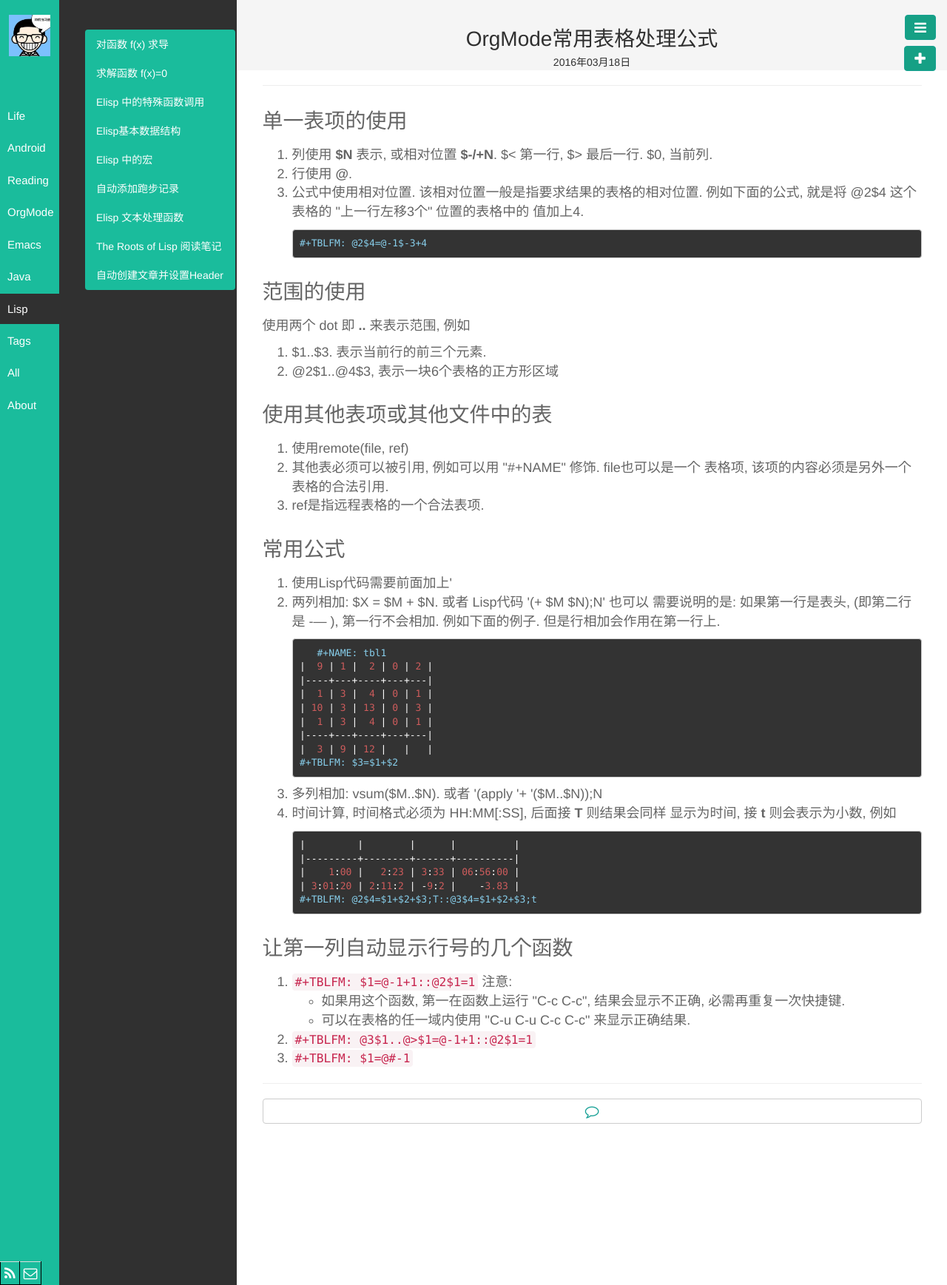
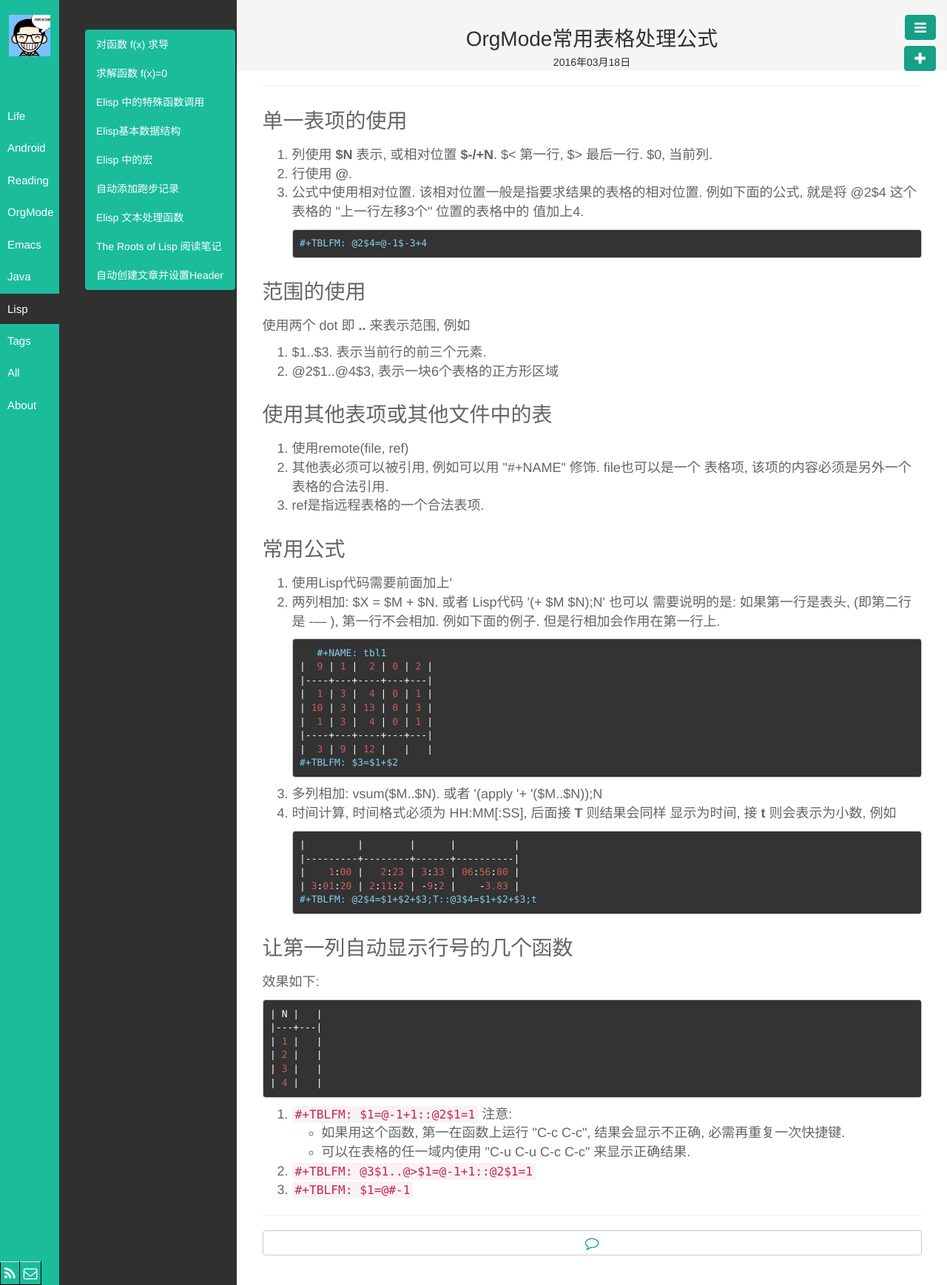
Before and after one commit to byrlx/byrlx.github.io, a Jekyll site: the page built from _posts/OrgMode/2016-03-18-orgmode-table-formulas.html, in a window 1280 px wide. Shown: the whole page at 74% size. Built offline with Jekyll 4.4.1, drawn with Linux system fonts in a browser that asks for light colours.

Commit message:
update blog

```diff
--- a/_posts/OrgMode/2016-03-18-orgmode-table-formulas.html
+++ b/_posts/OrgMode/2016-03-18-orgmode-table-formulas.html
@@ -86,6 +86,17 @@ categories: [OrgMode]
 <div id="outline-container-orgheadline5" class="outline-2">
 <h2 id="orgheadline5">让第一列自动显示行号的几个函数</h2>
 <div class="outline-text-2" id="text-orgheadline5">
+<p>
+效果如下:
+</p>
+<pre class="example">
+| N |   |
+|---+---|
+| 1 |   |
+| 2 |   |
+| 3 |   |
+| 4 |   |
+</pre>
 <ol class="org-ol">
 <li><code>#+TBLFM: $1=@-1+1::@2$1=1</code>
    注意:
```
Also changed, not shown: org/OrgMode/2016-03-18-orgmode-table-formulas.org (+9 -0 lines).
